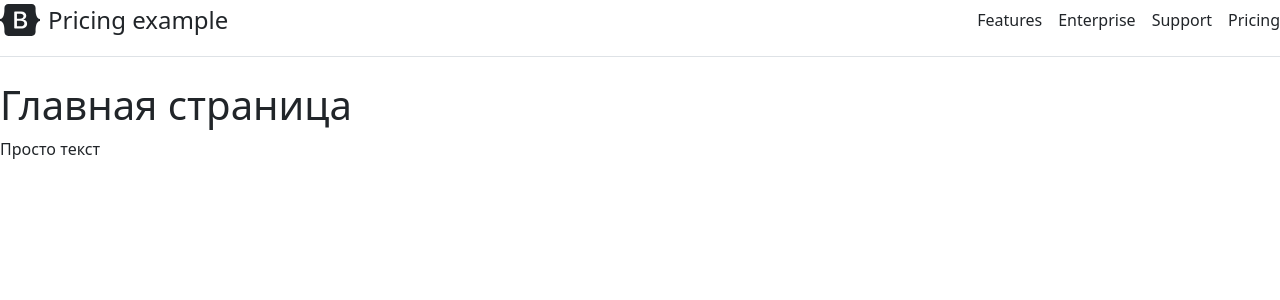
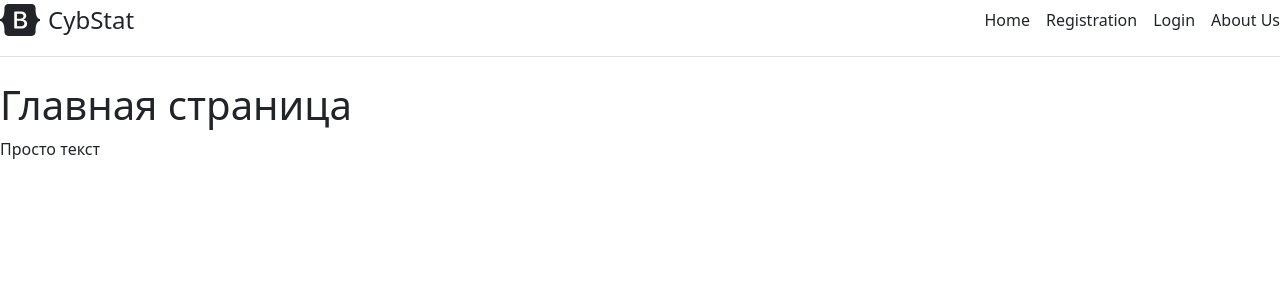
Before and after one commit to Krukotik/WebSite, a Django app: page / in a window 1280 px wide. Shown: the top 300 px of the page. Run offline with Django 4.2, Linux system fonts and the light colour scheme.

Commit message:
Creating new HTMLs

```diff
--- a/Lab 3-4/cybstat/main/templates/main/index.html
+++ b/Lab 3-4/cybstat/main/templates/main/index.html
@@ -12,14 +12,14 @@
 <div class="d-flex flex-column flex-md-row align-items-center pb-3 mb-4 border-bottom">
       <a href="/" class="d-flex align-items-center text-dark text-decoration-none">
         <svg xmlns="http://www.w3.org/2000/svg" width="40" height="32" class="me-2" viewBox="0 0 118 94" role="img"><title>Bootstrap</title><path fill-rule="evenodd" clip-rule="evenodd" d="M24.509 0c-6.733 0-11.715 5.893-11.492 12.284.214 6.14-.064 14.092-2.066 20.577C8.943 39.365 5.547 43.485 0 44.014v5.972c5.547.529 8.943 4.649 10.951 11.153 2.002 6.485 2.28 14.437 2.066 20.577C12.794 88.106 17.776 94 24.51 94H93.5c6.733 0 11.714-5.893 11.491-12.284-.214-6.14.064-14.092 2.066-20.577 2.009-6.504 5.396-10.624 10.943-11.153v-5.972c-5.547-.529-8.934-4.649-10.943-11.153-2.002-6.484-2.28-14.437-2.066-20.577C105.214 5.894 100.233 0 93.5 0H24.508zM80 57.863C80 66.663 73.436 72 62.543 72H44a2 2 0 01-2-2V24a2 2 0 012-2h18.437c9.083 0 15.044 4.92 15.044 12.474 0 5.302-4.01 10.049-9.119 10.88v.277C75.317 46.394 80 51.21 80 57.863zM60.521 28.34H49.948v14.934h8.905c6.884 0 10.68-2.772 10.68-7.727 0-4.643-3.264-7.207-9.012-7.207zM49.948 49.2v16.458H60.91c7.167 0 10.964-2.876 10.964-8.281 0-5.406-3.903-8.178-11.425-8.178H49.948z" fill="currentColor"></path></svg>
-        <span class="fs-4">Pricing example</span>
+        <span class="fs-4">CybStat</span>
       </a>
 
       <nav class="d-inline-flex mt-2 mt-md-0 ms-md-auto">
-        <a class="me-3 py-2 text-dark text-decoration-none" href="#">Features</a>
-        <a class="me-3 py-2 text-dark text-decoration-none" href="#">Enterprise</a>
-        <a class="me-3 py-2 text-dark text-decoration-none" href="#">Support</a>
-        <a class="py-2 text-dark text-decoration-none" href="#">Pricing</a>
+          <a class="me-3 py-2 text-dark text-decoration-none" href="/">Home</a>
+        <a class="me-3 py-2 text-dark text-decoration-none" href="#">Registration</a>
+        <a class="me-3 py-2 text-dark text-decoration-none" href="#">Login</a>
+        <a class="py-2 text-dark text-decoration-none" href="/about">About Us</a>
       </nav>
     </div>
     <h1>Главная страница</h1>
--- a/Lab 3-4/cybstat/main/urls.py
+++ b/Lab 3-4/cybstat/main/urls.py
@@ -1,7 +1,9 @@
 from django.urls import path
+from .views import *
 from . import views
 
+
 urlpatterns = [
-    path('', views.index),
-    path('about-us', views.about),
+    path('', Index.as_view()),
+    path('about', About.as_view()),
 ]
--- a/Lab 3-4/cybstat/main/views.py
+++ b/Lab 3-4/cybstat/main/views.py
@@ -1,10 +1,11 @@
 from django.shortcuts import render
 from django.http import HttpResponse
+from django.views.generic import TemplateView
 
 
-def index(request):
-    return render(request, 'main/index.html')
+class About(TemplateView):
+    template_name = 'main/about.html'
 
 
-def about(request):
-    return render(request, 'main/about.html')
+class Index(TemplateView):
+    template_name = 'main/index.html'
```
Also changed, not shown: Lab 3-4/cybstat/main/templates/main/about.html (+5 -5 lines), Lab 3-4/cybstat/main/templates/main/cart.html (added, +10 -0 lines), Lab 3-4/cybstat/main/templates/main/log.html (added, +10 -0 lines), Lab 3-4/cybstat/main/templates/main/reg.html (added, +10 -0 lines).
